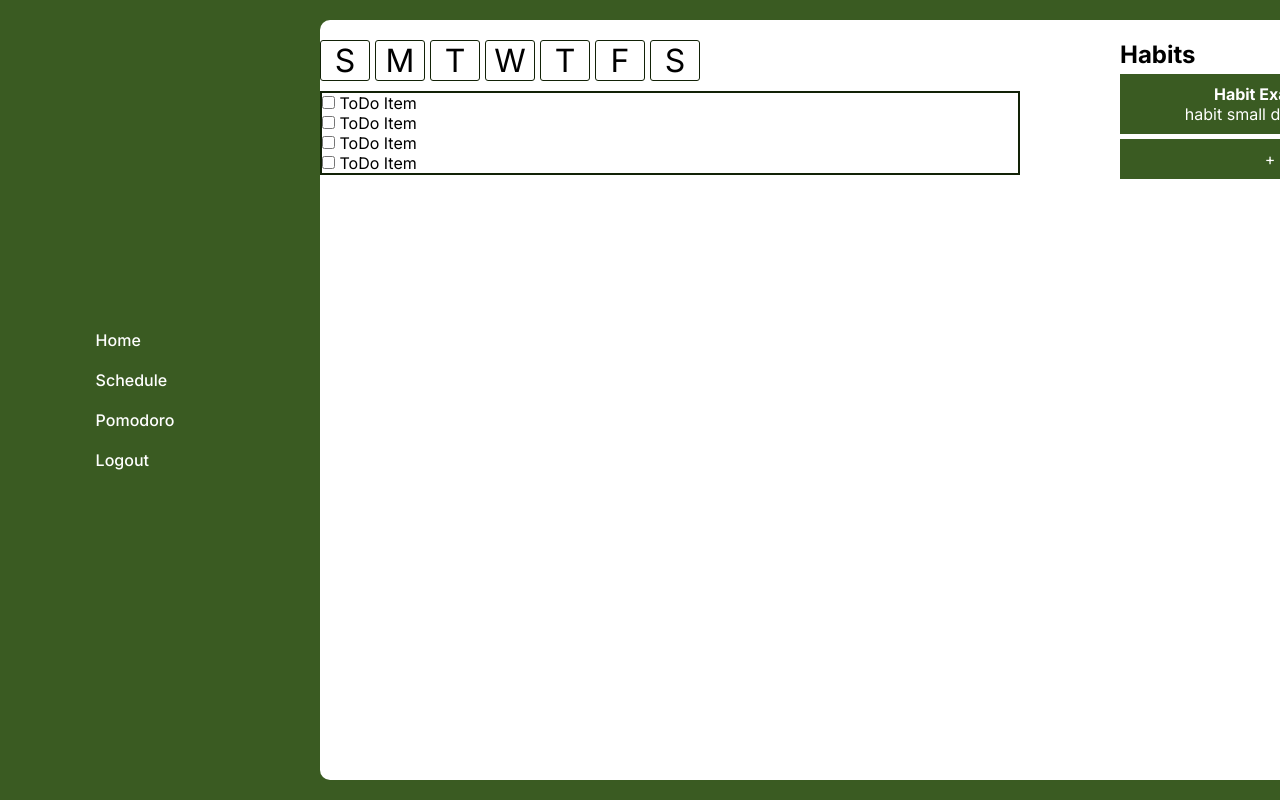
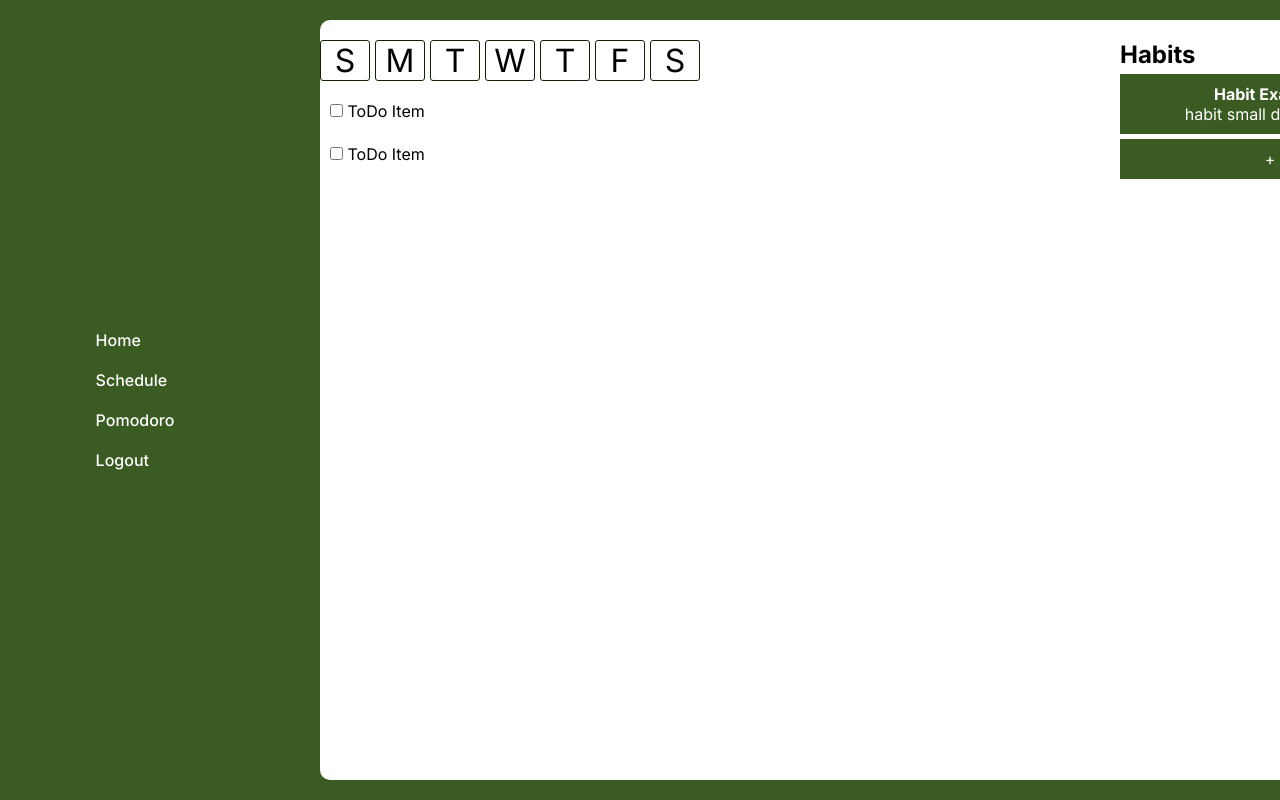
Before and after one commit to hgo19/routine-organizer, a React (Vite) app in the folder frontend/: page /home in a window 1280 px wide. Shown: the top 800 px of the page. Built offline with nearby package versions, Linux system fonts and the light colour scheme.

Commit message:
refactor: change DayToDo from normal divs to input checkbox

```diff
--- a/frontend/src/components/DayToDo/index.tsx
+++ b/frontend/src/components/DayToDo/index.tsx
@@ -3,18 +3,16 @@ import './styles.css'
 export default function DayToDo() {
   return (
     <div className="toDo-container">
-      <label>
-        <input type="checkbox" /> ToDo Item
-      </label>
-      <label>
-        <input type="checkbox" /> ToDo Item
-      </label>
-      <label>
-        <input type="checkbox" /> ToDo Item
-      </label>
-      <label>
-        <input type="checkbox" /> ToDo Item
-      </label>
+      <div className="toDo-line">
+        <label>
+          <input type="checkbox" /> ToDo Item
+        </label>
+      </div>
+      <div className="toDo-line">
+        <label>
+          <input type="checkbox" /> ToDo Item
+        </label>
+      </div>
     </div>
   )
 }
--- a/frontend/src/components/DayToDo/styles.css
+++ b/frontend/src/components/DayToDo/styles.css
@@ -1,7 +1,20 @@
 .toDo-container {
-  border: 2px solid #122207;
   display: flex;
   flex-direction: column;
+  gap: 3px;
   margin-top: 10px;
   width: 700px;
 }
+
+.toDo-line {
+  background-color: white;
+  padding: 10px;
+}
+
+.toDo-line label {
+  cursor: pointer;
+}
+
+.toDo-line label:hover {
+  opacity: 0.7;
+}
--- a/frontend/src/components/SideBar/styles.css
+++ b/frontend/src/components/SideBar/styles.css
@@ -5,7 +5,6 @@
   display: flex;
   height: 100vh;
   justify-content: center;
-  /* position: fixed; */
   width: 300px;
 }
 
```
